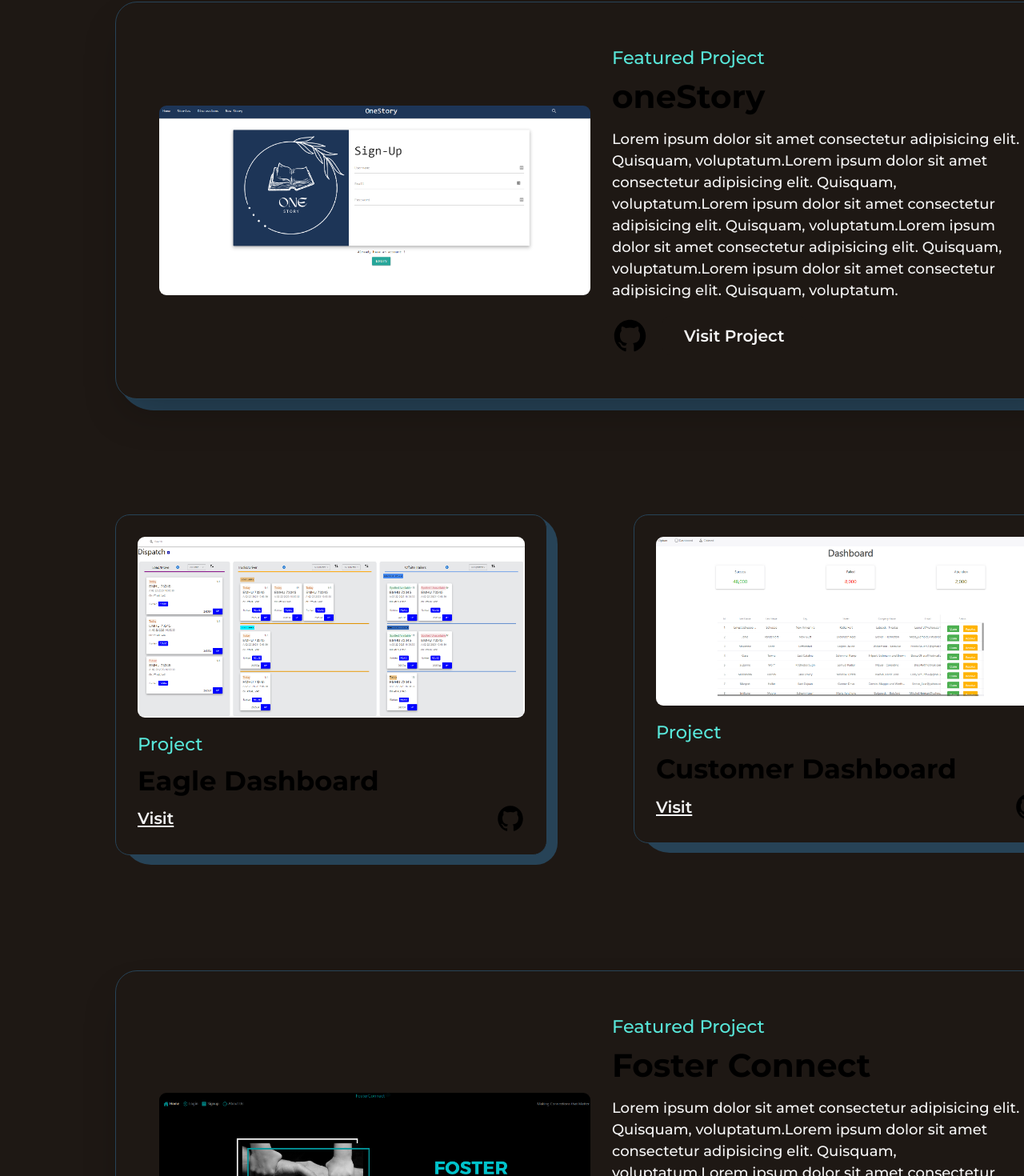
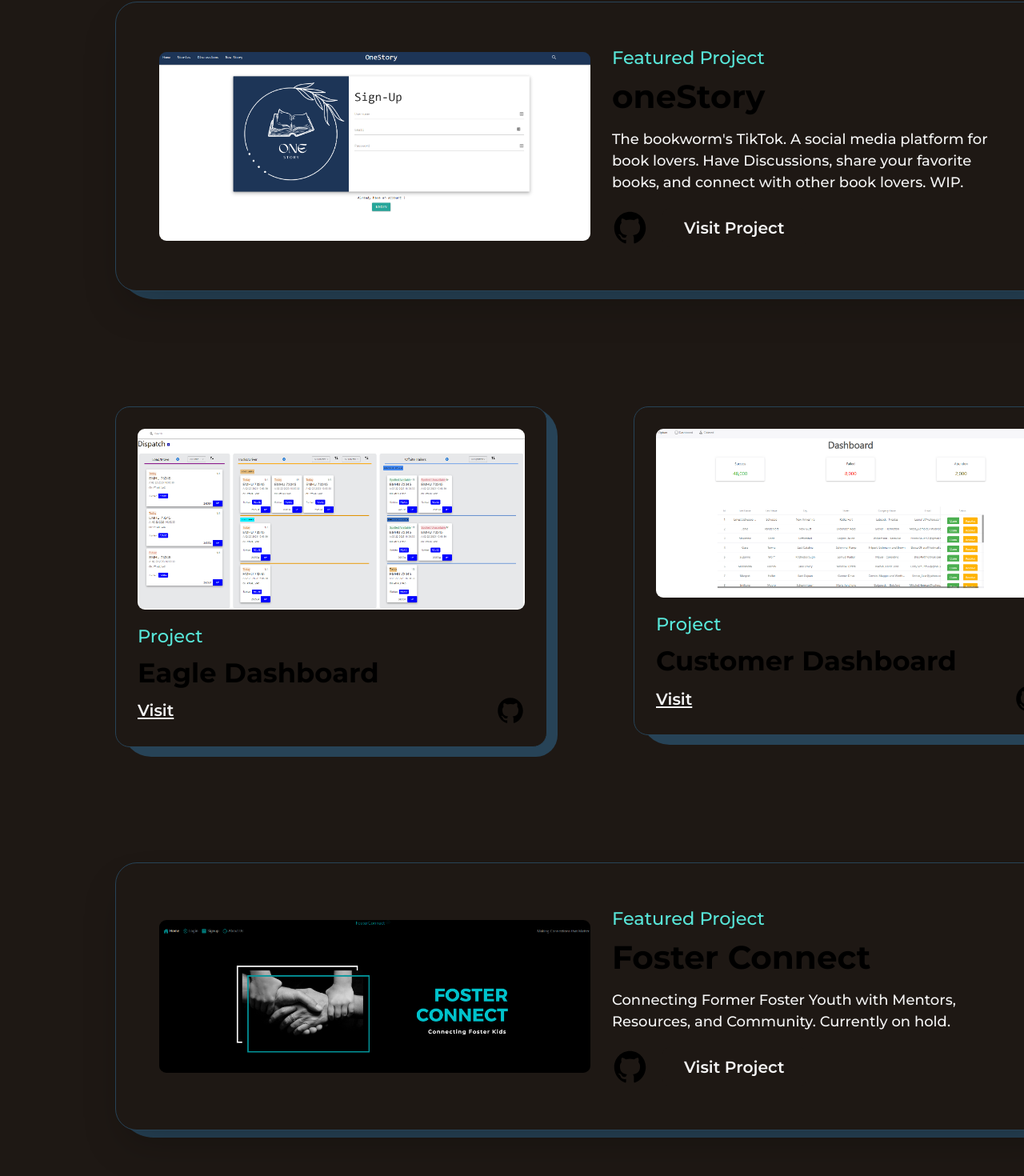
Before and after one commit to tch180/Portfolio-2023, a Next.js app: page /projects in a window 1280 px wide. Shown: the part 697-2167 px from the top of the page at 80% size. Built offline with nearby package versions, Linux system fonts and the light colour scheme.

Commit message:
summary for feature project

```diff
--- a/src/pages/projects.js
+++ b/src/pages/projects.js
@@ -131,7 +131,7 @@ const projects = () => {
               <FeaturedProject
                 type="Featured Project"
                 title="oneStory"
-                summary="Lorem ipsum dolor sit amet consectetur adipisicing elit. Quisquam, voluptatum.Lorem ipsum dolor sit amet consectetur adipisicing elit. Quisquam, voluptatum.Lorem ipsum dolor sit amet consectetur adipisicing elit. Quisquam, voluptatum.Lorem ipsum dolor sit amet consectetur adipisicing elit. Quisquam, voluptatum.Lorem ipsum dolor sit amet consectetur adipisicing elit. Quisquam, voluptatum."
+                summary="The bookworm's TikTok. A social media platform for book lovers. Have Discussions, share your favorite books, and connect with other book lovers. WIP."
                 img={oneStory}
                 link="/"
                 github="/"
@@ -161,7 +161,7 @@ const projects = () => {
               <FeaturedProject
                 type="Featured Project"
                 title="Foster Connect"
-                summary="Lorem ipsum dolor sit amet consectetur adipisicing elit. Quisquam, voluptatum.Lorem ipsum dolor sit amet consectetur adipisicing elit. Quisquam, voluptatum.Lorem ipsum dolor sit amet consectetur adipisicing elit. Quisquam, voluptatum.Lorem ipsum dolor sit amet consectetur adipisicing elit. Quisquam, voluptatum.Lorem ipsum dolor sit amet consectetur adipisicing elit. Quisquam, voluptatum."
+                summary="Connecting Former Foster Youth with Mentors, Resources, and Community. Currently on hold."
                 img={fosterConnect}
                 link="/"
                 github="https://github.com/tch180/fosterConnect"
```
